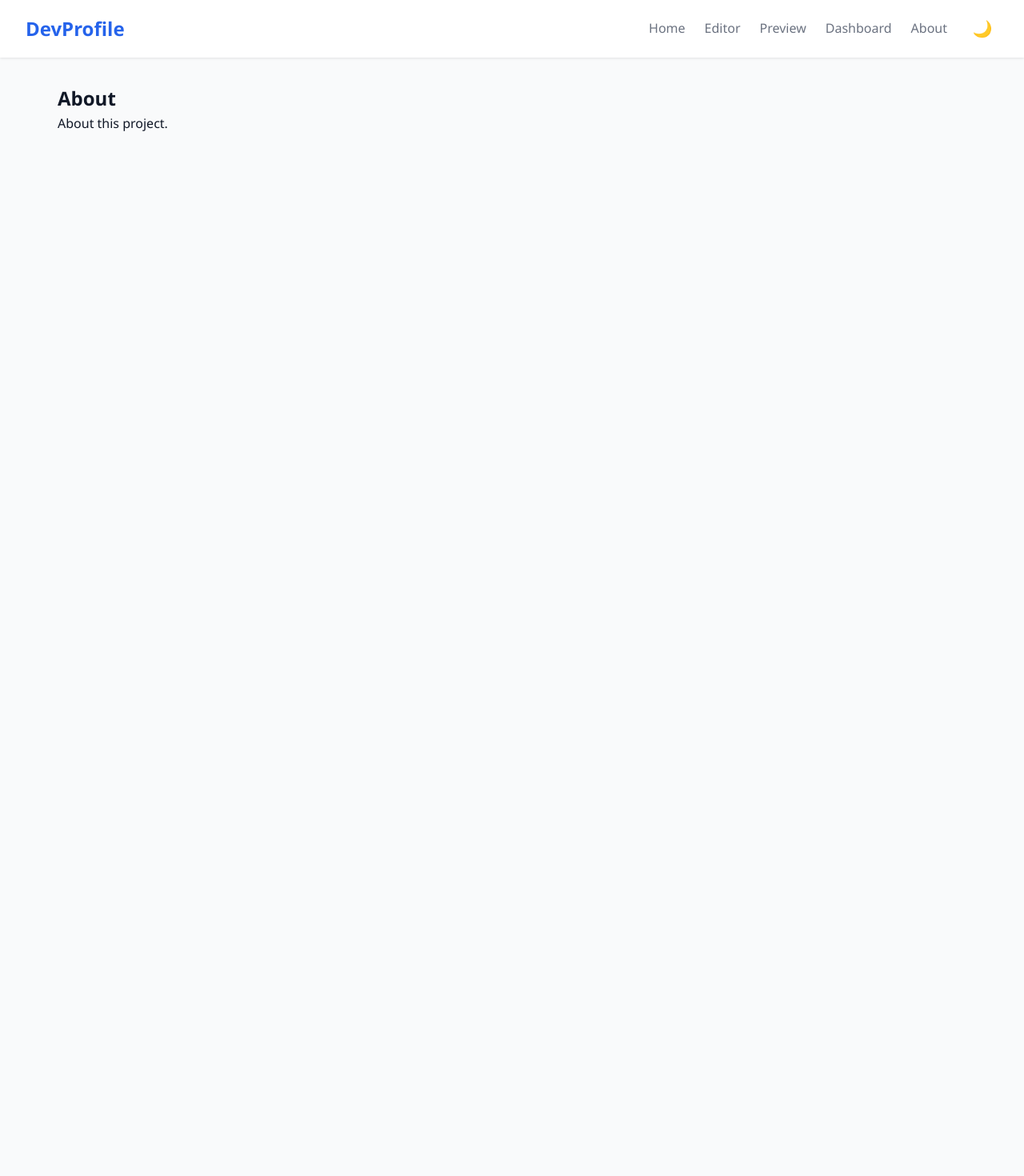
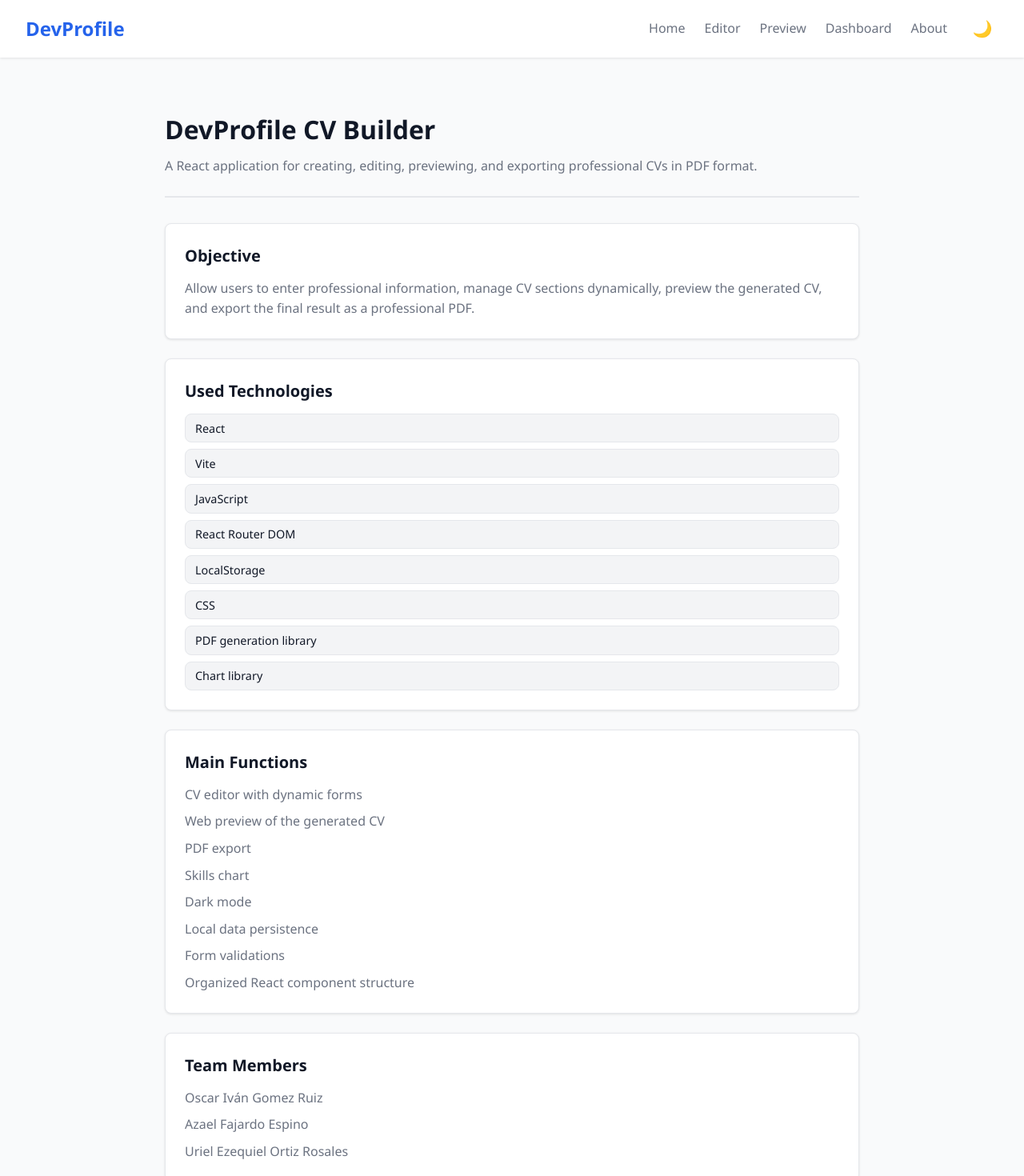
Before and after one commit to UrielOrtizv1000/devprofile-cv-generator, a React (Vite) app: page /about in a window 1280 px wide. Shown: the top 1470 px of the page at 80% size. Before the commit the page ends 800 px from the top, so only its background shows below. Built offline with nearby package versions, Linux system fonts and the light colour scheme.

Commit message:
feat: add project information page

```diff
--- a/src/pages/About.jsx
+++ b/src/pages/About.jsx
@@ -1,8 +1,59 @@
+import '../styles/About.css'
+
 function About() {
   return (
     <section className="about">
-      <h2>About</h2>
-      <p>About this project.</p>
+      <div className="about-header">
+        <h2>DevProfile CV Builder</h2>
+        <p className="subtitle">
+          A React application for creating, editing, previewing, and exporting professional CVs in PDF format.
+        </p>
+      </div>
+
+      <div className="about-section">
+        <h3>Objective</h3>
+        <p>
+          Allow users to enter professional information, manage CV sections dynamically,
+          preview the generated CV, and export the final result as a professional PDF.
+        </p>
+      </div>
+
+      <div className="about-section">
+        <h3>Used Technologies</h3>
+        <ul className="about-tags">
+          <li>React</li>
+          <li>Vite</li>
+          <li>JavaScript</li>
+          <li>React Router DOM</li>
+          <li>LocalStorage</li>
+          <li>CSS</li>
+          <li>PDF generation library</li>
+          <li>Chart library</li>
+        </ul>
+      </div>
+
+      <div className="about-section">
+        <h3>Main Functions</h3>
+        <ul>
+          <li>CV editor with dynamic forms</li>
+          <li>Web preview of the generated CV</li>
+          <li>PDF export</li>
+          <li>Skills chart</li>
+          <li>Dark mode</li>
+          <li>Local data persistence</li>
+          <li>Form validations</li>
+          <li>Organized React component structure</li>
+        </ul>
+      </div>
+
+      <div className="about-section">
+        <h3>Team Members</h3>
+        <ul>
+          <li>Oscar Iván Gomez Ruiz</li>
+          <li>Azael Fajardo Espino</li>
+          <li>Uriel Ezequiel Ortiz Rosales</li>
+        </ul>
+      </div>
     </section>
   )
 }
--- /dev/null
+++ b/src/styles/About.css
@@ -0,0 +1,104 @@
+.about {
+  width: 100%;
+  max-width: 900px;
+  margin: 0 auto;
+  padding: 2rem 1rem;
+}
+
+.about-header {
+  margin-bottom: 2rem;
+  border-bottom: 2px solid var(--color-border);
+  padding-bottom: 1.5rem;
+}
+
+.about-header h2 {
+  margin: 0;
+  color: var(--color-text);
+  font-size: 2rem;
+  margin-bottom: 0.5rem;
+}
+
+.about-header .subtitle {
+  margin: 0;
+  color: var(--color-text-light);
+  font-size: 1rem;
+}
+
+.about-section {
+  background-color: var(--color-surface);
+  border: 1px solid var(--color-border);
+  border-radius: var(--radius);
+  box-shadow: var(--shadow);
+  padding: 1.5rem;
+  margin-bottom: 1.5rem;
+}
+
+.about-section h3 {
+  margin: 0 0 0.75rem;
+  color: var(--color-text);
+  font-size: 1.25rem;
+}
+
+.about-section p {
+  margin: 0;
+  color: var(--color-text-light);
+}
+
+.about-section ul {
+  display: flex;
+  flex-direction: column;
+  gap: 0.5rem;
+}
+
+.about-section li {
+  color: var(--color-text-light);
+}
+
+.about-tags {
+  display: flex;
+  flex-wrap: wrap;
+  gap: 0.5rem;
+}
+
+.about-tags li {
+  background-color: var(--color-surface-dark);
+  border: 1px solid var(--color-border);
+  border-radius: var(--radius);
+  padding: 0.35rem 0.75rem;
+  font-size: 0.9rem;
+  color: var(--color-text);
+}
+
+/* Responsive Design */
+@media (max-width: 768px) {
+  .about {
+    padding: 1rem 0.5rem;
+  }
+
+  .about-header {
+    padding-bottom: 1rem;
+    margin-bottom: 1.5rem;
+  }
+
+  .about-header h2 {
+    font-size: 1.5rem;
+  }
+
+  .about-section {
+    padding: 1.25rem;
+  }
+}
+
+@media (max-width: 480px) {
+  .about-header h2 {
+    font-size: 1.25rem;
+  }
+
+  .about-header .subtitle {
+    font-size: 0.9rem;
+  }
+
+  .about-section h3 {
+    font-size: 1.1rem;
+  }
+}
```
Also changed, not shown: 1 other file (tests, documents, lock files or other folders).
